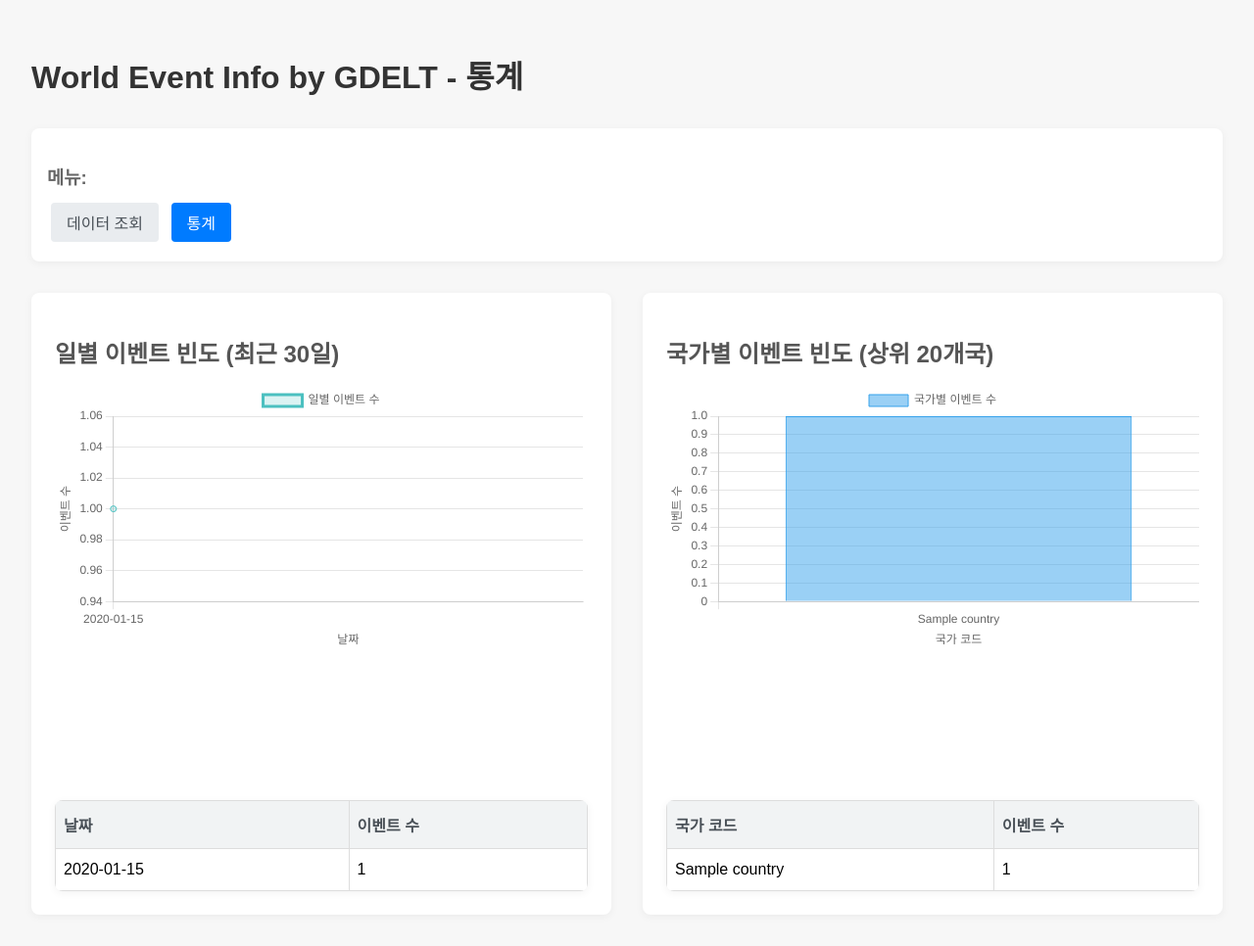
After one commit to taewrui/world-news-gdelt, a FastAPI app: template app/templates/stats.html in a window 1280 px wide. The commit adds this page. Shown: the whole page at 98% size. Run offline with FastAPI, Linux system fonts and the light colour scheme; the template is opened without the code that fills it: most values are stand-ins (such as "Sample title", 1, 10 or a date in 2020); some libraries are stand-ins or nearby versions.

Commit message:
Add statistics features

```diff
--- a/app/db.py
+++ b/app/db.py
@@ -83,3 +83,81 @@ def get_rows(table_name="raw_gkg"):
 def get_table_config(table_name):
     """테이블 설정 정보를 반환합니다."""
     return TABLE_CONFIGS.get(table_name, {"columns": [], "display_names": []})
+
+
+def get_daily_stats():
+    """일별 이벤트 빈도 통계를 반환합니다."""
+    if not DATABASE_URL or "username:password" in DATABASE_URL:
+        # 모의 데이터
+        return [
+            ("2024-06-01", 1250),
+            ("2024-06-02", 1180),
+            ("2024-06-03", 1320),
+            ("2024-06-04", 1090),
+            ("2024-06-05", 1410),
+        ]
+
+    try:
+        conn = psycopg2.connect(DATABASE_URL)
+        cur = conn.cursor()
+
+        query = """
+        SELECT day, COUNT(*) as event_count
+        FROM raw_export
+        WHERE day IS NOT NULL
+        GROUP BY day
+        ORDER BY day DESC
+        LIMIT 30;
+        """
+        cur.execute(query)
+        rows = cur.fetchall()
+        cur.close()
+        conn.close()
+        return rows
+    except Exception as e:
+        print(f"Database connection failed: {e}")
+        return [
+            ("2024-06-01", 1250),
+            ("2024-06-02", 1180),
+            ("2024-06-03", 1320),
+        ]
+
+
+def get_country_stats():
+    """국가별 이벤트 빈도 통계를 반환합니다."""
+    if not DATABASE_URL or "username:password" in DATABASE_URL:
+        # 모의 데이터
+        return [
+            ("USA", 2890),
+            ("CHN", 1650),
+            ("RUS", 1420),
+            ("GBR", 980),
+            ("DEU", 750),
+        ]
+
+    try:
+        conn = psycopg2.connect(DATABASE_URL)
+        cur = conn.cursor()
+
+        query = """
+        SELECT
+            COALESCE(actor1countrycode, 'Unknown') as country,
+            COUNT(*) as event_count
+        FROM raw_export
+        WHERE actor1countrycode IS NOT NULL
+        GROUP BY actor1countrycode
+        ORDER BY COUNT(*) DESC
+        LIMIT 20;
+        """
+        cur.execute(query)
+        rows = cur.fetchall()
+        cur.close()
+        conn.close()
+        return rows
+    except Exception as e:
+        print(f"Database connection failed: {e}")
+        return [
+            ("USA", 2890),
+            ("CHN", 1650),
+            ("RUS", 1420),
+        ]
--- a/app/main.py
+++ b/app/main.py
@@ -2,7 +2,7 @@ from fastapi import FastAPI, Request, Query
 from fastapi.responses import HTMLResponse
 from fastapi.templating import Jinja2Templates
 from fastapi.staticfiles import StaticFiles
-from db import get_rows, get_table_config
+from db import get_rows, get_table_config, get_daily_stats, get_country_stats
 import os
 from dotenv import load_dotenv
 
@@ -23,6 +23,36 @@ def api_rows(table: str = Query("raw_gkg", description="Table name: raw_export,
         "rows": rows
     }
 
+@app.get("/api/stats/daily")
+def api_daily_stats():
+    """API 엔드포인트: 일별 이벤트 빈도 통계"""
+    stats = get_daily_stats()
+    return {
+        "title": "일별 이벤트 빈도",
+        "data": [{"date": row[0], "count": row[1]} for row in stats]
+    }
+
+@app.get("/api/stats/country")
+def api_country_stats():
+    """API 엔드포인트: 국가별 이벤트 빈도 통계"""
+    stats = get_country_stats()
+    return {
+        "title": "국가별 이벤트 빈도",
+        "data": [{"country": row[0], "count": row[1]} for row in stats]
+    }
+
+@app.get("/stats", response_class=HTMLResponse)
+def stats_page(request: Request):
+    """통계 페이지: 일별 및 국가별 통계를 표시"""
+    daily_stats = get_daily_stats()
+    country_stats = get_country_stats()
+
+    return templates.TemplateResponse("stats.html", {
+        "request": request,
+        "daily_stats": daily_stats,
+        "country_stats": country_stats
+    })
+
 @app.get("/", response_class=HTMLResponse)
 def read_root(request: Request, table: str = Query("raw_gkg", description="Table name")):
     """메인 페이지: 지정된 테이블의 데이터를 웹페이지로 표시"""
--- a/app/static/style.css
+++ b/app/static/style.css
@@ -106,3 +106,60 @@ tr:hover {
     border-radius: 8px;
     box-shadow: 0 2px 8px rgba(0,0,0,0.05);
 }
+
+/* 통계 페이지 스타일 */
+.stats-container {
+    display: grid;
+    gap: 2em;
+}
+
+.stats-section {
+    background: #fff;
+    padding: 1.5em;
+    border-radius: 8px;
+    box-shadow: 0 2px 8px rgba(0,0,0,0.05);
+}
+
+.chart-container {
+    margin: 1em 0;
+    height: 400px;
+    position: relative;
+}
+
+.stats-table {
+    margin-top: 1.5em;
+}
+
+.stats-table table {
+    margin: 0;
+}
+
+.stats-table th {
+    background: #f1f3f4;
+}
+
+/* 반응형 디자인 */
+@media (min-width: 1200px) {
+    .stats-container {
+        grid-template-columns: 1fr 1fr;
+    }
+}
+
+@media (max-width: 768px) {
+    body {
+        padding: 1em;
+    }
+
+    .table-selector {
+        padding: 0.5em;
+    }
+
+    .table-link {
+        display: block;
+        margin: 0.25em 0;
+    }
+
+    .chart-container {
+        height: 300px;
+    }
+}
--- a/app/templates/index.html
+++ b/app/templates/index.html
@@ -10,6 +10,8 @@
 
     <!-- 테이블 선택 메뉴 -->
     <div class="table-selector">
+        <h3>메뉴:</h3>
+        <a href="/stats" class="table-link">통계</a>
         <h3>테이블 선택:</h3>
         {% for table in available_tables %}
             <a href="/?table={{ table }}" class="table-link {% if table == table_name %}active{% endif %}">
--- /dev/null
+++ b/app/templates/stats.html
@@ -0,0 +1,152 @@
+<!DOCTYPE html>
+<html lang="ko">
+<head>
+    <meta charset="UTF-8">
+    <title>World Event Info by GDELT - 통계</title>
+    <link rel="stylesheet" href="/static/style.css">
+    <script src="https://cdn.jsdelivr.net/npm/chart.js"></script>
+</head>
+<body>
+    <h1>World Event Info by GDELT - 통계</h1>
+
+    <!-- 네비게이션 메뉴 -->
+    <div class="table-selector">
+        <h3>메뉴:</h3>
+        <a href="/" class="table-link">데이터 조회</a>
+        <a href="/stats" class="table-link active">통계</a>
+    </div>
+
+    <!-- 통계 섹션 -->
+    <div class="stats-container">
+        <!-- 일별 통계 -->
+        <div class="stats-section">
+            <h2>일별 이벤트 빈도 (최근 30일)</h2>
+            <div class="chart-container">
+                <canvas id="dailyChart" width="400" height="200"></canvas>
+            </div>
+            <div class="stats-table">
+                <table>
+                    <thead>
+                        <tr>
+                            <th>날짜</th>
+                            <th>이벤트 수</th>
+                        </tr>
+                    </thead>
+                    <tbody>
+                        {% for date, count in daily_stats %}
+                        <tr>
+                            <td>{{ date }}</td>
+                            <td>{{ "{:,}".format(count) }}</td>
+                        </tr>
+                        {% endfor %}
+                    </tbody>
+                </table>
+            </div>
+        </div>
+
+        <!-- 국가별 통계 -->
+        <div class="stats-section">
+            <h2>국가별 이벤트 빈도 (상위 20개국)</h2>
+            <div class="chart-container">
+                <canvas id="countryChart" width="400" height="200"></canvas>
+            </div>
+            <div class="stats-table">
+                <table>
+                    <thead>
+                        <tr>
+                            <th>국가 코드</th>
+                            <th>이벤트 수</th>
+                        </tr>
+                    </thead>
+                    <tbody>
+                        {% for country, count in country_stats %}
+                        <tr>
+                            <td>{{ country }}</td>
+                            <td>{{ "{:,}".format(count) }}</td>
+                        </tr>
+                        {% endfor %}
+                    </tbody>
+                </table>
+            </div>
+        </div>
+    </div>
+
+    <script>
+        // 일별 통계 차트
+        const dailyCtx = document.getElementById('dailyChart').getContext('2d');
+        const dailyData = [
+            {% for date, count in daily_stats %}
+            { x: '{{ date }}', y: {{ count }} },
+            {% endfor %}
+        ];
+
+        new Chart(dailyCtx, {
+            type: 'line',
+            data: {
+                datasets: [{
+                    label: '일별 이벤트 수',
+                    data: dailyData,
+                    borderColor: 'rgb(75, 192, 192)',
+                    backgroundColor: 'rgba(75, 192, 192, 0.2)',
+                    tension: 0.1
+                }]
+            },
+            options: {
+                responsive: true,
+                scales: {
+                    x: {
+                        type: 'category',
+                        title: {
+                            display: true,
+                            text: '날짜'
+                        }
+                    },
+                    y: {
+                        title: {
+                            display: true,
+                            text: '이벤트 수'
+                        }
+                    }
+                }
+            }
+        });
+
+        // 국가별 통계 차트
+        const countryCtx = document.getElementById('countryChart').getContext('2d');
+        const countryLabels = [{% for country, count in country_stats %}'{{ country }}',{% endfor %}];
+        const countryCounts = [{% for country, count in country_stats %}{{ count }},{% endfor %}];
+
+        new Chart(countryCtx, {
+            type: 'bar',
+            data: {
+                labels: countryLabels,
+                datasets: [{
+                    label: '국가별 이벤트 수',
+                    data: countryCounts,
+                    backgroundColor: 'rgba(54, 162, 235, 0.5)',
+                    borderColor: 'rgba(54, 162, 235, 1)',
+                    borderWidth: 1
+                }]
+            },
+            options: {
+                responsive: true,
+                scales: {
+                    y: {
+                        beginAtZero: true,
+                        title: {
+                            display: true,
+                            text: '이벤트 수'
+                        }
+                    },
+                    x: {
+                        title: {
+                            display: true,
+                            text: '국가 코드'
+                        }
+                    }
+                }
+            }
+        });
+    </script>
+</body>
+</html>
```
Also changed, not shown: app/check_all_tables.py (added), app/check_gkg.py (added), app/test_db.py (added).
